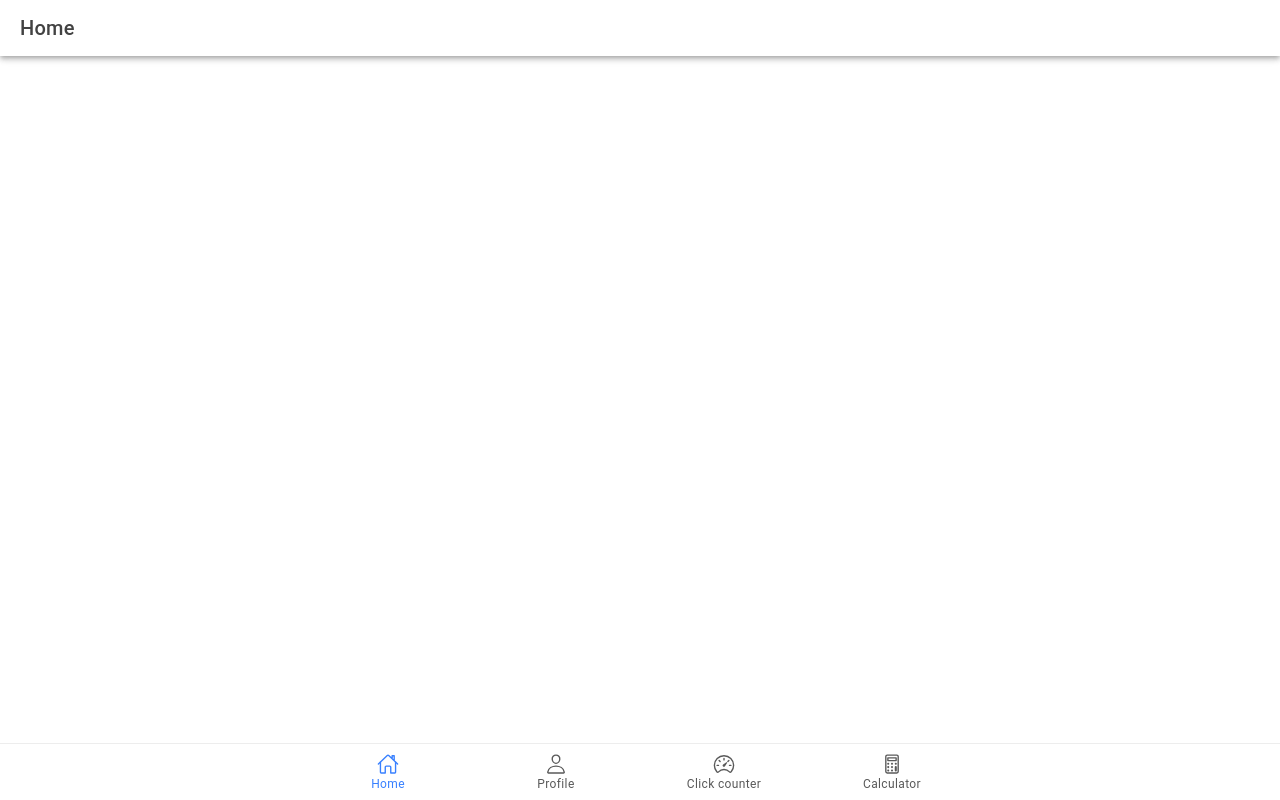
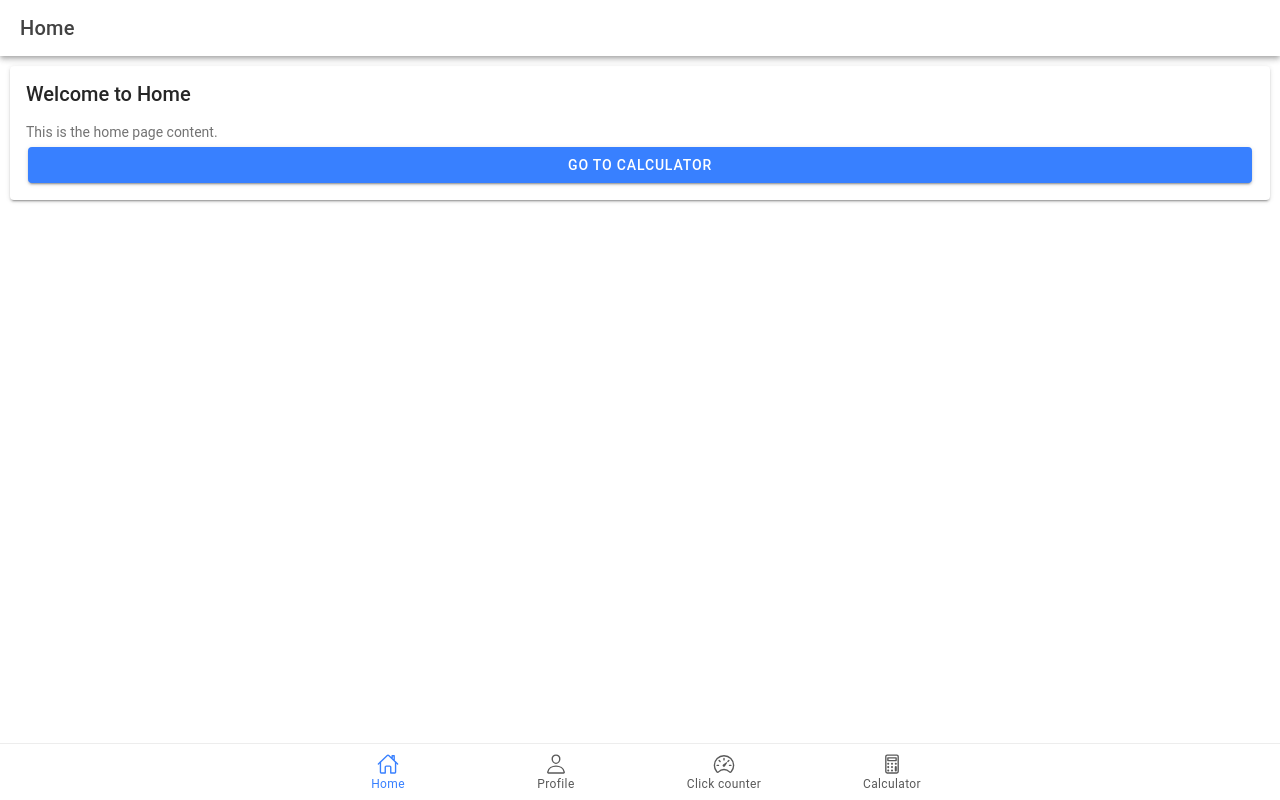
Before and after one commit to Jessmarivandalahigon/ion-t-dalahigon, a React (Vite) app: page /home in a window 1280 px wide. Built offline with nearby package versions, Linux system fonts and the light colour scheme.

Commit message:
added ioncard

```diff
--- a/src/App.tsx
+++ b/src/App.tsx
@@ -63,7 +63,7 @@ const App: React.FC = () => (
             <Clickcounter />
           </Route>
           <Route path="/calculator">
-            <calculator />
+            <calculator/>
           </Route>
           <Route exact path="/">
             <Redirect to="/home" />
--- a/src/pages/home.tsx
+++ b/src/pages/home.tsx
@@ -1,12 +1,16 @@
+import React from 'react';
 import {
-    //Initial Components
-    IonContent, IonHeader, IonPage, IonTitle, IonToolbar,
+    IonContent, IonHeader, IonPage, IonTitle, IonToolbar, IonCard, IonCardHeader, IonCardTitle, IonCardContent, IonButton
 } from '@ionic/react';
-
-// CSS
-//import './profile.css';
+import { useHistory } from 'react-router-dom';
 
 const Home: React.FC = () => {
+    const history = useHistory();
+
+    const goToCalculator = () => {
+        history.push('/calculator');
+    };
+
     return (
         <IonPage>
             <IonHeader>
@@ -20,10 +24,22 @@ import {
                         <IonTitle size="large">Home</IonTitle>
                     </IonToolbar>
                 </IonHeader>
+
+                {/* Add IonCard */}
+                <IonCard>
+                    <IonCardHeader>
+                        <IonCardTitle>Welcome to Home</IonCardTitle>
+                    </IonCardHeader>
+
+                    <IonCardContent>
+                        This is the home page content.
+                        <IonButton expand="block" onClick={goToCalculator}>Go to Calculator</IonButton>
+                    </IonCardContent>
+                </IonCard>
+
             </IonContent>
         </IonPage>
     );
 };
 
-  //
 export default Home;
```
Lines whose indentation alone changed are shown as unchanged.
